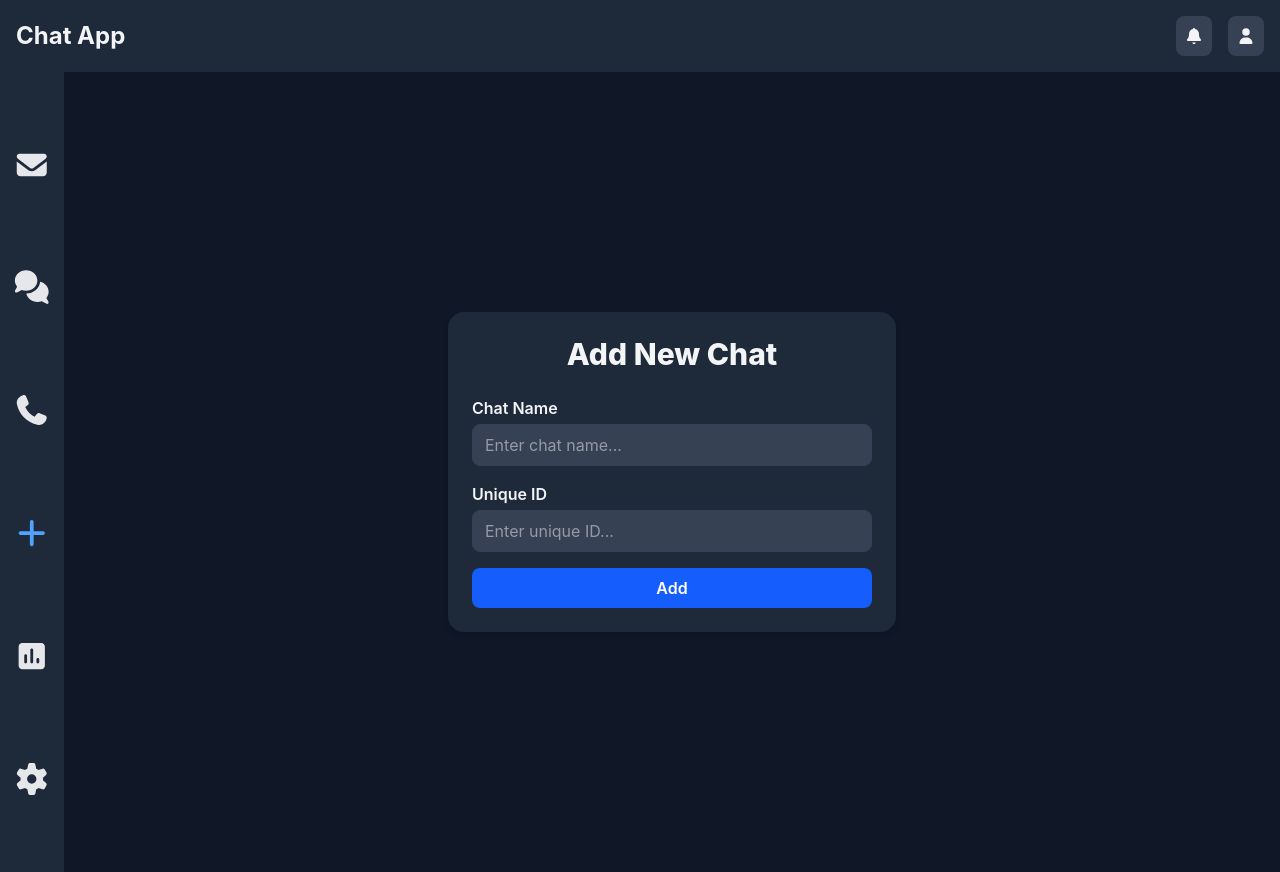
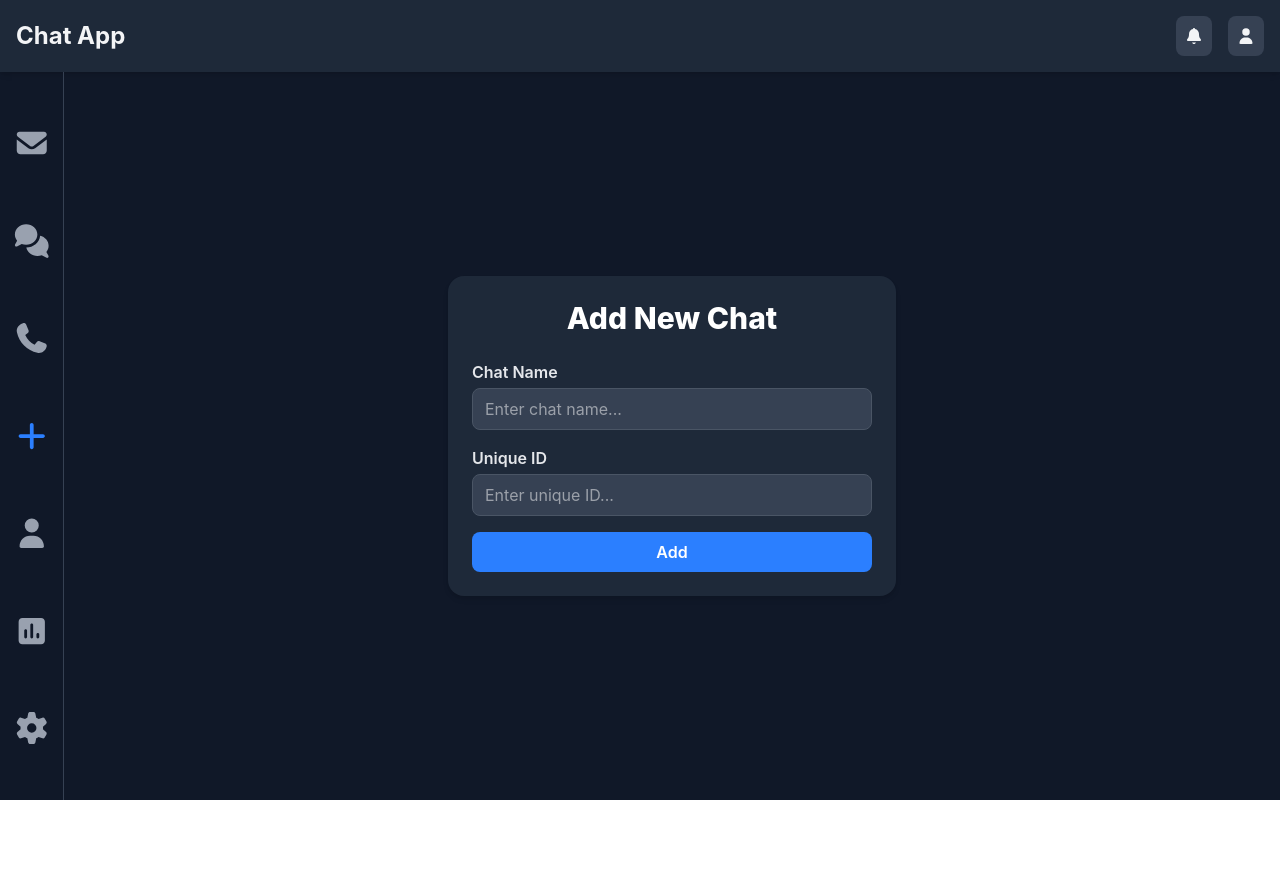
Before and after one commit to Syedikram12345/Talk-Flow, a React (Vite) app in the folder chat-client/: page /add-chat in a window 1280 px wide. After the commit the page ends 800 px from the top, so only its background shows below. Built offline with nearby package versions, Linux system fonts and the light colour scheme.

Commit message:
made ui/ux even more professional

```diff
--- a/chat-client/src/App.jsx
+++ b/chat-client/src/App.jsx
@@ -19,7 +19,7 @@ function App() {
 
     const exists = chatList.some((c) => c.uniqueId === chat.uniqueId);
     if (exists) {
-      toast.error("User already exists!");
+      toast.error("Chat with the same unique ID already exists!");
       return;
     }
 
@@ -32,19 +32,25 @@ function App() {
   }
 
   return (
-    <div className="min-h-screen min-w-screen bg-gray-900 text-gray-100">
+    <div className="h-screen w-screen flex flex-col bg-gray-900 text-gray-100">
+      {/* Header */}
       <Header />
-      <div className="flex flex-col-reverse sm:flex-row">
-        <div className="relative">
+
+      {/* Main content */}
+      <div className="flex flex-1 min-h-0">
+        {/* Sidebar / Modes */}
+        <div className="relative shrink-0 h-full overflow-y-auto">
           <Modes />
-
-          <div className="hidden sm:block absolute top-0 right-0 h-full w-1px bg-gray-700" />
+          {/* Vertical divider */}
+          <div className="hidden sm:block absolute top-0 right-0 h-full w-px bg-gray-700" />
         </div>
 
-        <div className="flex-1">
+        {/* Chat / Page content */}
+        <div className="flex-1 h-full overflow-y-auto">
           <Outlet context={{ chatList, addChat, deleteChat }} />
         </div>
       </div>
+
       <Toaster position="top-right" />
     </div>
   );
--- a/chat-client/src/components/AddChat.jsx
+++ b/chat-client/src/components/AddChat.jsx
@@ -3,69 +3,59 @@ import { useOutletContext } from "react-router-dom";
 
 function AddChat() {
   const { addChat } = useOutletContext();
-  const [chat, setChat] = useState({
-    name: "",
-    lastMsg: "",
-    uniqueId: "",
-  });
+  const [chat, setChat] = useState({ name: "", lastMsg: "", uniqueId: "" });
 
   function handleChange(event) {
     const { name, value } = event.target;
-    setChat((prev) => ({
-      ...prev,
-      [name]: value,
-    }));
+    setChat((prev) => ({ ...prev, [name]: value }));
   }
 
   function handleSubmit(event) {
     event.preventDefault();
     addChat(chat);
-    setChat({
-      name: "",
-      uniqueId: "",
-    });
+    setChat({ name: "", uniqueId: "" });
   }
 
   return (
-    <div className="min-h-screen w-full bg-gray-900 flex items-center justify-center p-4">
+    <div className="h-full flex items-center justify-center p-4">
       <div className="w-full max-w-md bg-gray-800 rounded-2xl p-6 shadow-md">
-        <h1 className="font-extrabold text-center text-3xl mb-6 text-gray-100">
+        <h1 className="font-extrabold text-center text-3xl mb-6 text-white">
           Add New Chat
         </h1>
 
         <form className="flex flex-col gap-4">
           <div className="flex flex-col">
-            <label className="font-semibold mb-1 text-gray-100">
+            <label className="font-semibold mb-1 text-gray-200">
               Chat Name
             </label>
             <input
               onChange={handleChange}
               name="name"
               type="text"
+              className="w-full px-3 py-2 bg-gray-700 text-white rounded-lg border border-gray-600 focus:border-blue-500 focus:ring-2 focus:ring-blue-500 outline-none"
               placeholder="Enter chat name..."
               value={chat.name}
-              className="w-full px-3 py-2 bg-gray-700 text-gray-100 rounded-lg border border-gray-700 focus:border-blue-500 focus:ring-2 focus:ring-blue-500 outline-none"
             />
           </div>
 
           <div className="flex flex-col">
-            <label className="font-semibold mb-1 text-gray-100">
+            <label className="font-semibold mb-1 text-gray-200">
               Unique ID
             </label>
             <input
               onChange={handleChange}
               name="uniqueId"
               type="text"
+              className="w-full px-3 py-2 bg-gray-700 text-white rounded-lg border border-gray-600 focus:border-blue-500 focus:ring-2 focus:ring-blue-500 outline-none"
               placeholder="Enter unique ID..."
               value={chat.uniqueId}
-              className="w-full px-3 py-2 bg-gray-700 text-gray-100 rounded-lg border border-gray-700 focus:border-blue-500 focus:ring-2 focus:ring-blue-500 outline-none"
             />
           </div>
 
           <button
             onClick={handleSubmit}
             type="submit"
-            className="w-full bg-blue-600 text-white py-2 rounded-lg font-semibold hover:bg-blue-500 transition"
+            className="w-full bg-blue-500 text-white py-2 rounded-lg font-semibold hover:bg-blue-600 transition"
           >
             Add
           </button>
--- a/chat-client/src/components/Chats.jsx
+++ b/chat-client/src/components/Chats.jsx
@@ -6,12 +6,10 @@ function Chats() {
   const [currentChat, setCurrentChat] = useState(null);
   const { chatList, deleteChat } = useOutletContext();
 
-  const indicatorColor = "border-blue-500";
-
   return (
-    <div className="h-screen rounded-tl-xl bg-gray-900 text-gray-100 w-full mb-1 flex">
-      <div className="min-w-[25vw] overflow-y-auto bg-gray-800">
-        <div className="p-4 text-xl font-semibold border-t border-b border-gray-700">
+    <div className="h-full flex w-full text-gray-100">
+      <div className="min-w-[25vw] h-full overflow-y-auto bg-gray-800 border-t-2 border-blue-500">
+        <div className="p-4 text-xl font-semibold border-b border-gray-700">
           Chats
         </div>
         <div>
@@ -22,74 +20,66 @@ function Chats() {
                 setSelected(index);
                 setCurrentChat(chat.name);
               }}
-              className={`p-4 border-b border-gray-700 hover:bg-gray-700 cursor-pointer flex items-center ${
+              className={`p-4 border-b border-gray-700 hover:bg-gray-700 cursor-pointer ${
                 selected === index
-                  ? `border-l-4 ${indicatorColor} bg-gray-700`
-                  : "border-l-4 border-transparent"
+                  ? "bg-gray-700 border-l-4 border-blue-500"
+                  : ""
               }`}
             >
-              <div className="flex-1">
-                <p className="font-bold text-gray-100">{chat.name}</p>
+              <p className="font-bold">{chat.name}</p>
               <p className="text-sm text-gray-400">{chat.lastMsg}</p>
-              </div>
             </div>
           ))}
         </div>
       </div>
 
+      <div className="flex-1 flex flex-col h-full border-t-4 border-blue-500 bg-gray-900">
         {selected !== null ? (
-        <div className="min-w-[70vw]">
-          <div className="h-screen w-full bg-gray-900 flex flex-col">
-            <div
-              className={`p-4 border-t-4 ${indicatorColor} border-b border-gray-700 bg-gray-800 sticky top-0 z-10 flex justify-between`}
-            >
+          <>
+            <div className="p-4 border-b border-gray-700 sticky top-0 z-10 flex justify-between bg-gray-800">
               <div>
-                <h2 className="font-semibold text-lg text-gray-100">
-                  {currentChat}
-                </h2>
+                <h2 className="font-semibold text-lg">{currentChat}</h2>
                 <p className="text-xs text-gray-400">Online</p>
               </div>
-              <div>
               <button
                 onClick={() => {
                   deleteChat(chatList[selected].uniqueId);
                   setSelected(null);
                   setCurrentChat(null);
                 }}
-                  className="bg-red-600 hover:bg-red-500 text-white py-2 px-4 rounded-2xl transition"
+                className="bg-red-500 text-white py-1 px-2 rounded-xl hover:bg-red-600 transition"
               >
                 Delete
               </button>
             </div>
-            </div>
 
-            <div className="flex-1 overflow-y-auto p-4 space-y-3 bg-gray-900">
-              <div className="max-w-[70%] bg-gray-800 text-gray-100 p-3 rounded-xl shadow-sm border border-gray-700">
+            <div className="flex-1 overflow-y-auto p-4 space-y-3">
+              <div className="max-w-[70%] bg-gray-700 p-3 rounded-xl shadow-sm border border-gray-600">
                 Hey! How are you?
               </div>
 
-              <div className="max-w-[70%] ml-auto bg-gray-700 text-gray-100 p-3 rounded-xl shadow-sm">
+              <div className="max-w-[70%] ml-auto bg-blue-500 text-white p-3 rounded-xl shadow-sm">
                 I'm good bro, working on my chat app!
               </div>
             </div>
 
-            <div className="p-3 border-t border-gray-700 bg-gray-800 flex gap-2">
+            <div className="p-3 border-t border-gray-700 flex gap-2 bg-gray-800">
               <input
                 type="text"
                 placeholder="Type a message..."
-                className="flex-1 p-2 rounded-lg border border-gray-700 bg-gray-700 text-gray-100 focus:outline-none focus:ring-2 focus:ring-blue-500"
+                className="flex-1 p-2 rounded-lg border border-gray-600 bg-gray-700 text-white focus:outline-none focus:border-blue-500 focus:ring-1 focus:ring-blue-500"
               />
-              <button className="px-4 py-2 bg-blue-600 hover:bg-blue-500 text-white rounded-lg font-medium transition">
+              <button className="px-4 py-2 bg-blue-500 rounded-lg font-medium hover:bg-blue-600 transition text-white">
                 Send
               </button>
             </div>
-          </div>
-        </div>
+          </>
         ) : (
-        <div className="h-screen w-full bg-gray-900 flex items-center justify-center text-gray-400">
+          <div className="h-full w-full flex items-center justify-center text-gray-400">
             Select a chat
           </div>
         )}
+      </div>
     </div>
   );
 }
--- a/chat-client/src/components/Modes.jsx
+++ b/chat-client/src/components/Modes.jsx
@@ -4,9 +4,10 @@ import {
   faEnvelope,
   faComments,
   faPhone,
+  faPlus,
+  faUser,
   faGear,
   faSquarePollVertical,
-  faPlus,
 } from "@fortawesome/free-solid-svg-icons";
 import { NavLink } from "react-router-dom";
 
@@ -16,33 +17,30 @@ function Modes() {
     { icon: faComments, label: "Status", to: "/status" },
     { icon: faPhone, label: "Calls", to: "/calls" },
     { icon: faPlus, label: "Add Chat", to: "/add-chat" },
+    { icon: faUser, label: "Profile", to: "/profile" },
     { icon: faSquarePollVertical, label: "Feedback", to: "/feedback" },
     { icon: faGear, label: "Settings", to: "/settings" },
   ];
 
   return (
     <div
-      className="
-        fixed bottom-2 left-0 w-full z-100
-        flex flex-row items-center justify-evenly
-        sm:static sm:w-[5vw] sm:h-screen
-        sm:flex-col bg-gray-800
-      "
+      className="fixed bottom-2 left-0 w-full z-100 flex flex-row items-center justify-evenly
+                 sm:static sm:w-[5vw] sm:h-full sm:flex-col overflow-y-auto"
     >
       {modes.map((m, index) => (
         <div
           key={index}
-          className="group relative cursor-pointer text-3xl flex flex-col items-center py-3"
+          className="group relative cursor-pointer text-3xl flex flex-col items-center my-2"
         >
           <NavLink
             to={m.to}
             className={({ isActive }) =>
-              `${isActive ? "text-blue-400" : "text-gray-200"} hover:text-blue-400 transition-colors`
+              `${isActive ? "text-blue-500" : "text-gray-400"}`
             }
           >
             <FontAwesomeIcon icon={m.icon} />
           </NavLink>
-          <span className="absolute px-2 py-1 left-full ml-3 bg-gray-700 text-gray-100 whitespace-nowrap text-xs rounded opacity-0 group-hover:opacity-100 transition z-50">
+          <span className="absolute px-2 py-1 left-full ml-3 bg-gray-800 text-white whitespace-nowrap text-xs rounded opacity-0 group-hover:opacity-100 transition z-50">
             {m.label}
           </span>
         </div>
```
Lines whose indentation alone changed are shown as unchanged.
